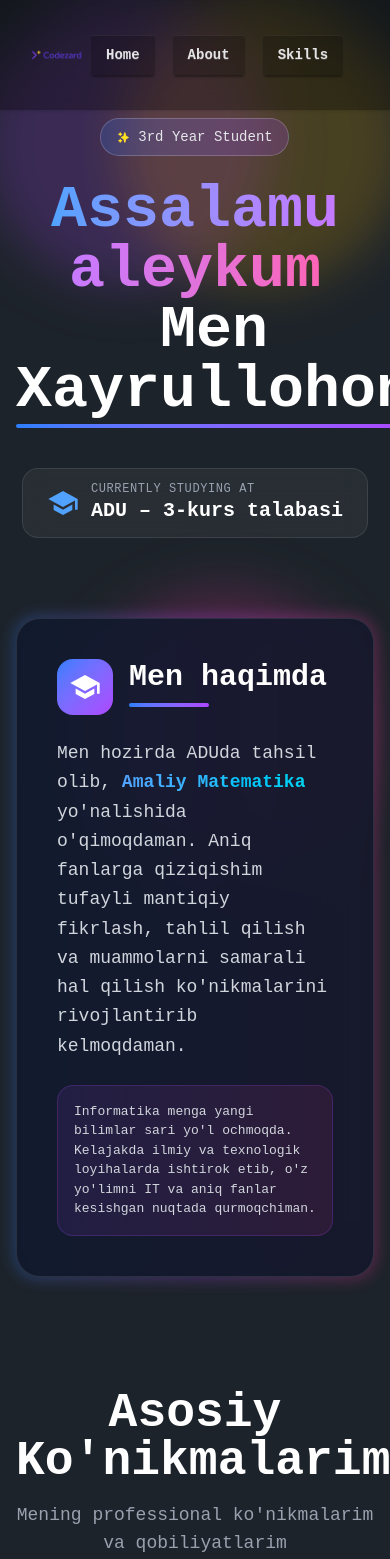
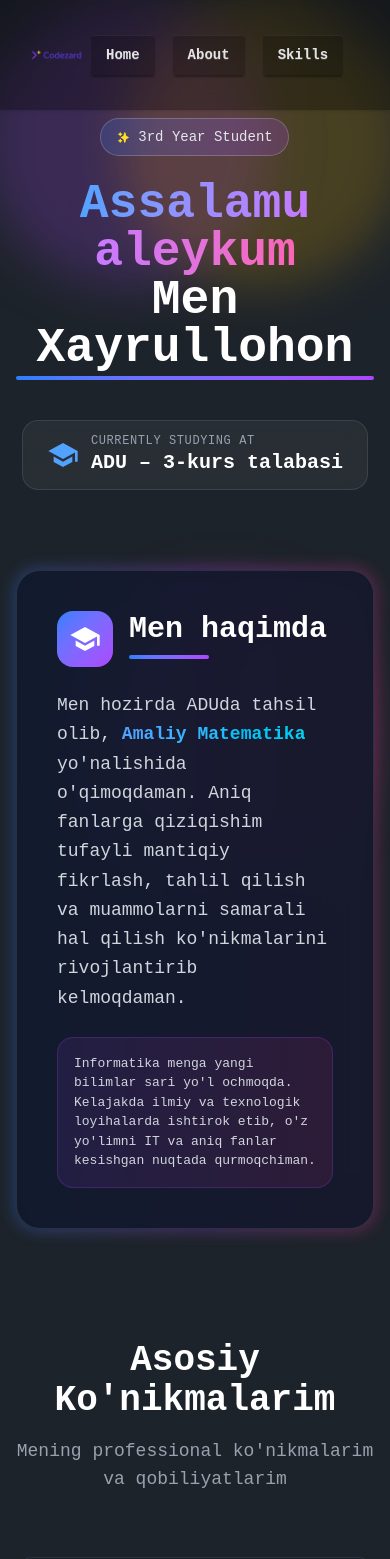
Before and after one commit to Codezard-frond/buvijon-portifolio, a React (Vite) app: page / in a window 390 px wide. Shown: the top 1559 px of the page. Built offline with nearby package versions, Linux system fonts and the light colour scheme.

Commit message:
in coment

```diff
--- a/src/pages/Home.jsx
+++ b/src/pages/Home.jsx
@@ -102,7 +102,7 @@ function Home() {
             <span className="text-sm text-gray-200">3rd Year Student</span>
           </motion.div>
 
-          <h1 className="text-6xl md:text-7xl font-black mb-4">
+          <h1 className="text-5xl md:text-6xl font-black mb-4">
             <span className="bg-gradient-to-r from-blue-400 via-purple-400 to-pink-400 text-transparent bg-clip-text animate-gradient">
               Assalamu aleykum
             </span>
@@ -181,7 +181,7 @@ function Home() {
             viewport={{ once: true }}
             className="text-center mb-16"
           >
-            <h2 className="text-5xl font-black text-white mb-4">
+            <h2 className="text-4xl font-black text-white mb-4">
               Asosiy Ko'nikmalarim
             </h2>
             <p className="text-gray-400 text-lg">Mening professional ko'nikmalarim va qobiliyatlarim</p>
```
